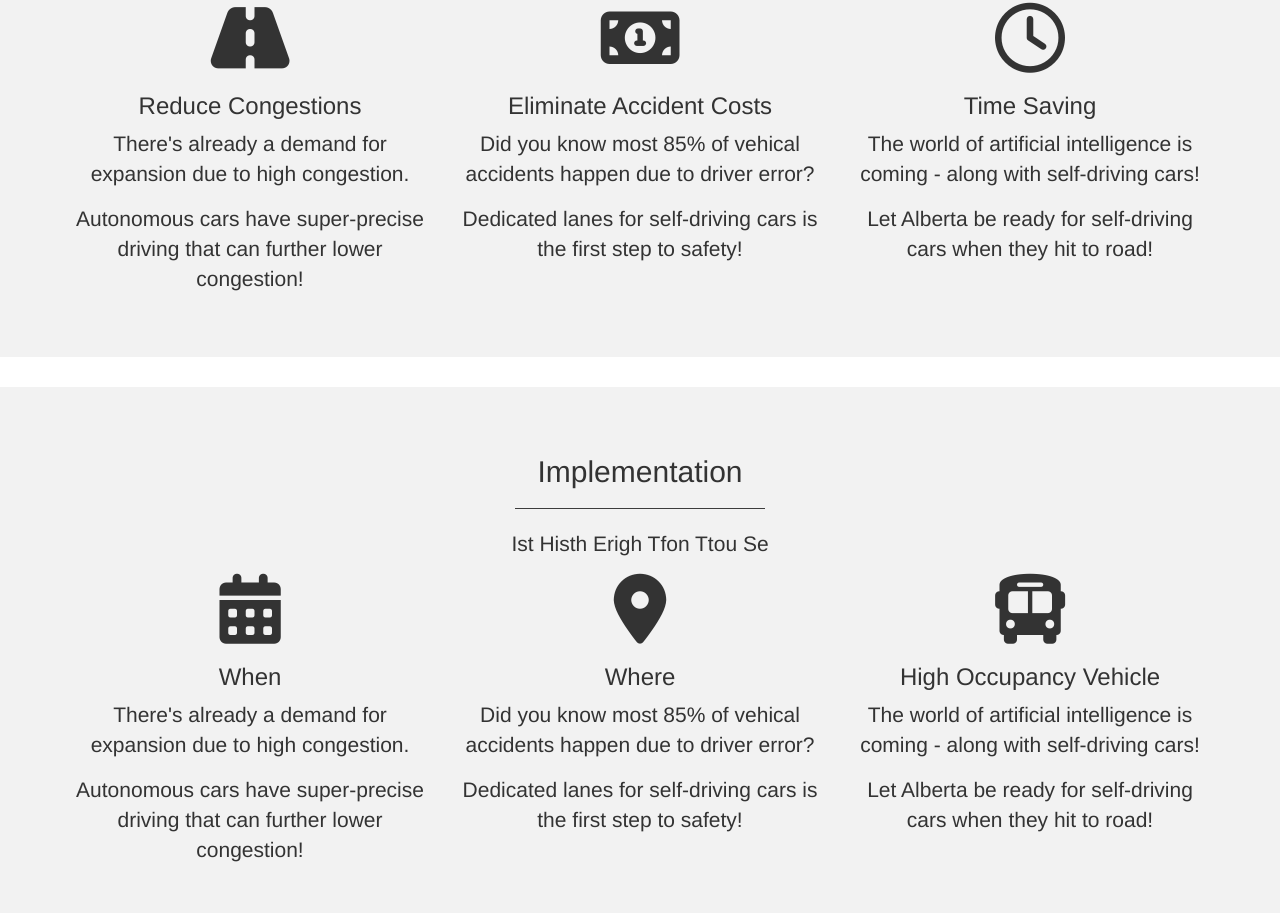
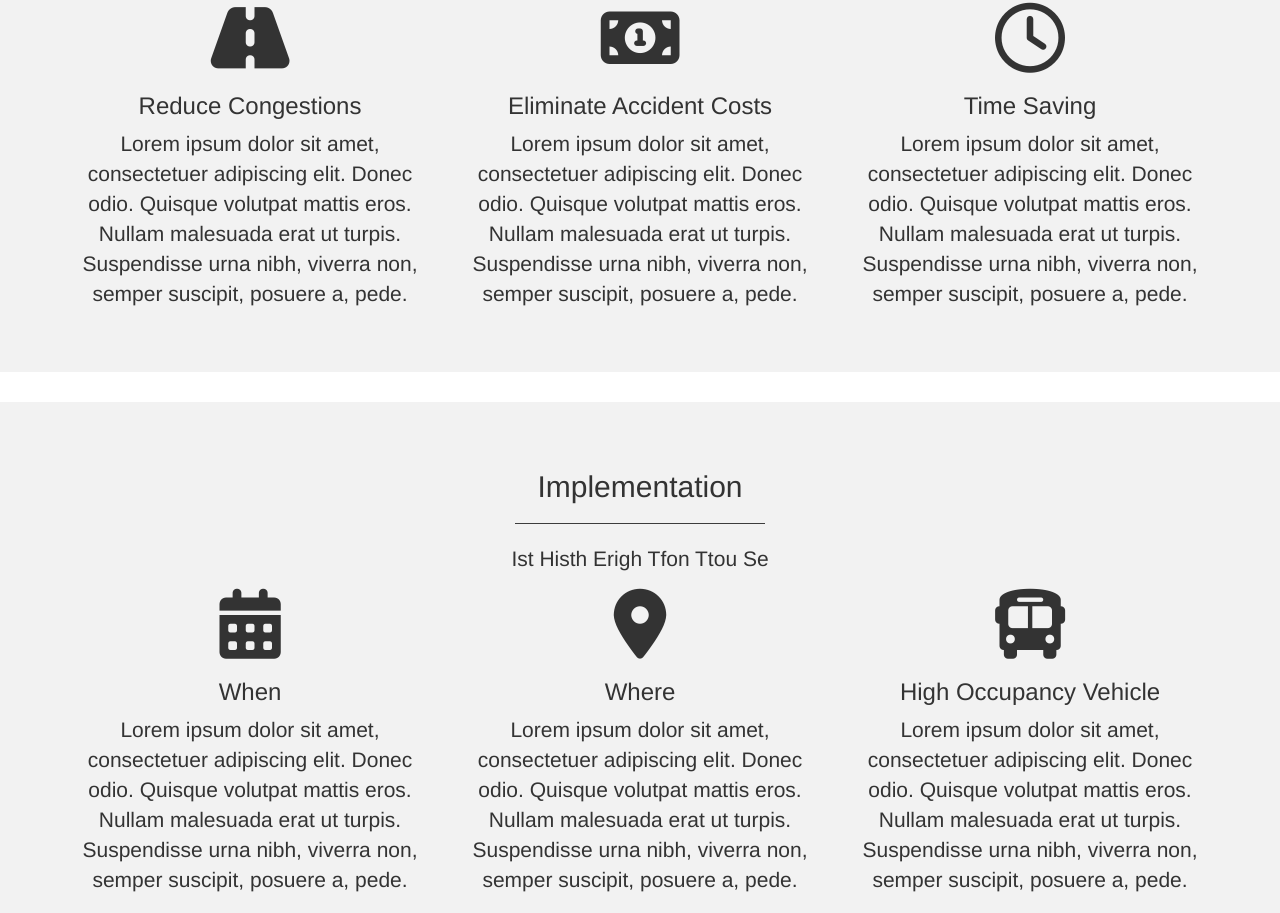
Before and after one commit to abhtony/abhtony.github.io, a plain HTML site: page index.html in a window 1280 px wide. Shown: the part 1312-2225 px from the top of the page. Drawn offline with nearby package versions, Linux system fonts and the light colour scheme.

Commit message:
html content update

```diff
--- a/index.html
+++ b/index.html
@@ -77,18 +77,15 @@
             <div class="row">
                 <div class="col-sm-4">
                     <i class="fa fa-road fa-5x"></i><h3>Reduce Congestions</h3>
-                    <p>There's already a demand for expansion due to high congestion.</p>
-                    <p>Autonomous cars have super-precise driving that can further lower congestion!</p>
+                    <p>Lorem ipsum dolor sit amet, consectetuer adipiscing elit. Donec odio. Quisque volutpat mattis eros. Nullam malesuada erat ut turpis. Suspendisse urna nibh, viverra non, semper suscipit, posuere a, pede.</p>
                 </div>
                 <div class="col-sm-4">
                     <i class="fa fa-money fa-5x"></i><h3>Eliminate Accident Costs</h3>
-                    <p>Did you know most 85% of vehical accidents happen due to driver error?</p>
-                    <p>Dedicated lanes for self-driving cars is the first step to safety!</p>
+                    <p>Lorem ipsum dolor sit amet, consectetuer adipiscing elit. Donec odio. Quisque volutpat mattis eros. Nullam malesuada erat ut turpis. Suspendisse urna nibh, viverra non, semper suscipit, posuere a, pede.</p>
                 </div>
                 <div class="col-sm-4">
                     <i class="fa fa-clock-o fa-5x"></i><h3>Time Saving</h3>
-                    <p>The world of artificial intelligence is coming - along with self-driving cars!</p>
-                    <p>Let Alberta be ready for self-driving cars when they hit to road!</p>
+                    <p>Lorem ipsum dolor sit amet, consectetuer adipiscing elit. Donec odio. Quisque volutpat mattis eros. Nullam malesuada erat ut turpis. Suspendisse urna nibh, viverra non, semper suscipit, posuere a, pede.</p>
                 </div>
             </div>
 		</div>
@@ -102,18 +99,15 @@
             <div class="row">
                 <div class="col-sm-4">
                     <i class="fa fa-calendar fa-5x"></i><h3>When</h3>
-                    <p>There's already a demand for expansion due to high congestion.</p>
-                    <p>Autonomous cars have super-precise driving that can further lower congestion!</p>
+                    <p>Lorem ipsum dolor sit amet, consectetuer adipiscing elit. Donec odio. Quisque volutpat mattis eros. Nullam malesuada erat ut turpis. Suspendisse urna nibh, viverra non, semper suscipit, posuere a, pede.</p>
                 </div>
                 <div class="col-sm-4">
                     <i class="fa fa-map-marker fa-5x"></i><h3>Where</h3>
-                    <p>Did you know most 85% of vehical accidents happen due to driver error?</p>
-                    <p>Dedicated lanes for self-driving cars is the first step to safety!</p>
+                    <p>Lorem ipsum dolor sit amet, consectetuer adipiscing elit. Donec odio. Quisque volutpat mattis eros. Nullam malesuada erat ut turpis. Suspendisse urna nibh, viverra non, semper suscipit, posuere a, pede.</p>
                 </div>
                 <div class="col-sm-4">
                     <i class="fa fa-bus fa-5x"></i><h3>High Occupancy Vehicle</h3>
-                    <p>The world of artificial intelligence is coming - along with self-driving cars!</p>
-                    <p>Let Alberta be ready for self-driving cars when they hit to road!</p>
+                    <p>Lorem ipsum dolor sit amet, consectetuer adipiscing elit. Donec odio. Quisque volutpat mattis eros. Nullam malesuada erat ut turpis. Suspendisse urna nibh, viverra non, semper suscipit, posuere a, pede.</p>
                 </div>
             </div>
 		</div>
@@ -122,7 +116,7 @@
 	<div class="jumbotron text-center odd" id="contentContacts">
   		<h2>Contacts</h2>
         <hr class="style1"/>
-  		<p>Ist Histh Erigh Tfon Ttou Se</p>
+  		<p>Lorem ipsum dolor sit amet, consectetuer adipiscing elit. Donec odio. Quisque volutpat mattis eros. Nullam malesuada erat ut turpis. Suspendisse urna nibh, viverra non, semper suscipit, posuere a, pede.</p>
 	</div>
 
 
```
